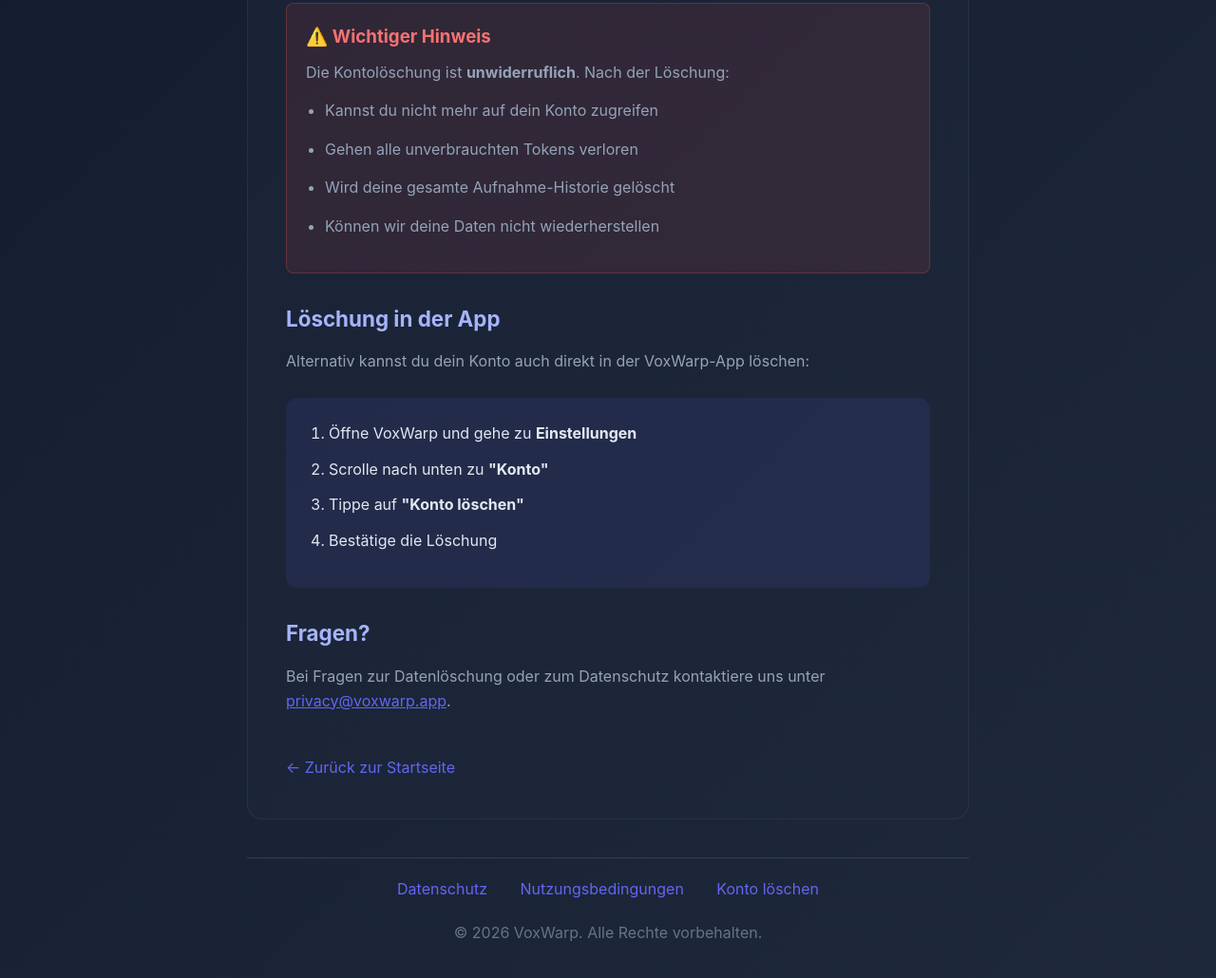
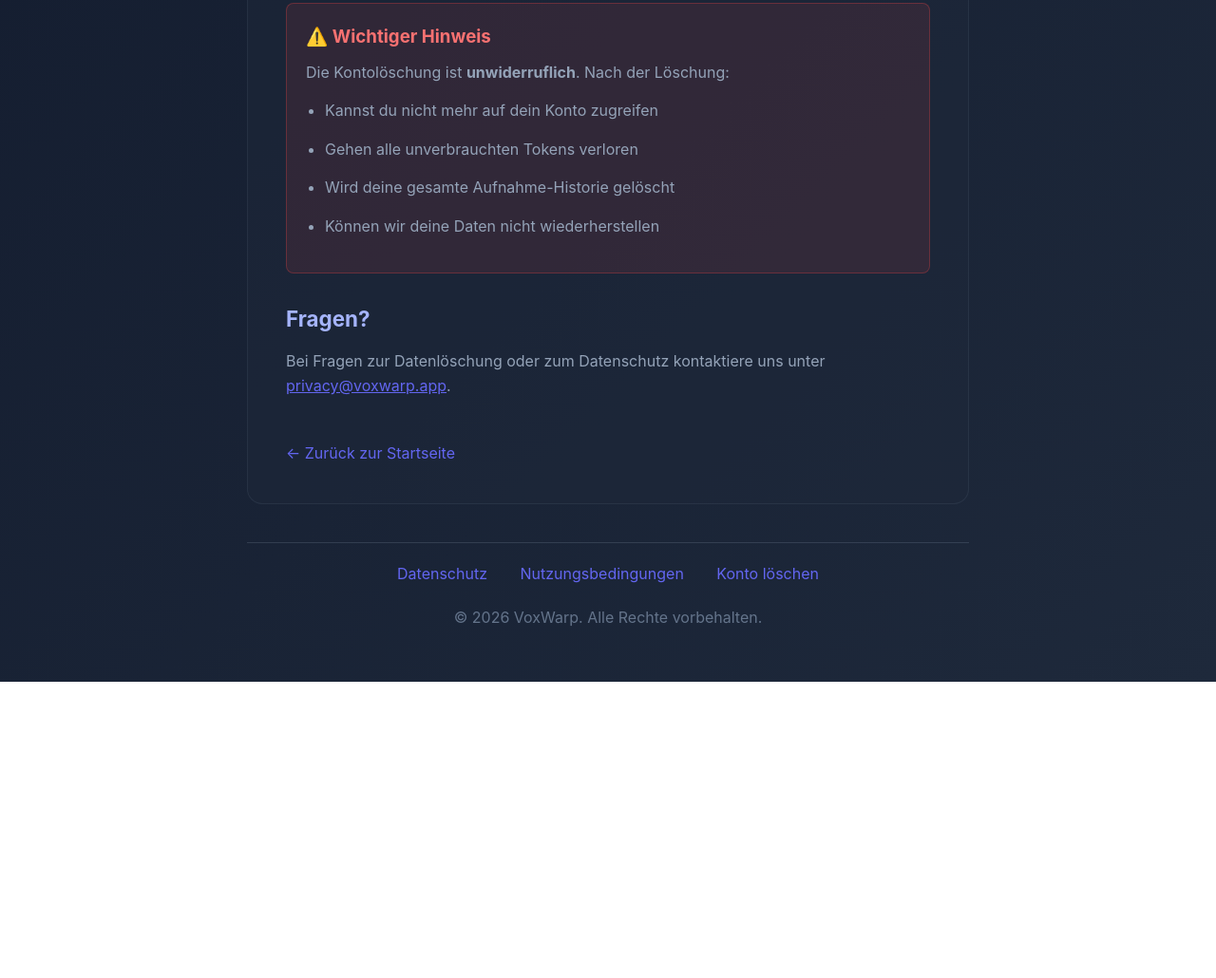
Before and after one commit to Tman1804/voxwarp-landing, a plain HTML site: page delete-account.html in a window 1280 px wide. Shown: the part 1370-2400 px from the top of the page at 95% size. After the commit the page ends 2088 px from the top, so only its background shows below. Drawn offline with Linux system fonts and the light colour scheme.

Commit message:
Remove fake in-app deletion feature

```diff
--- a/delete-account.html
+++ b/delete-account.html
@@ -240,19 +240,6 @@
                 </ul>
             </div>
 
-            <h2>Löschung in der App</h2>
-            <p>
-                Alternativ kannst du dein Konto auch direkt in der VoxWarp-App löschen:
-            </p>
-            <div class="steps">
-                <ol>
-                    <li>Öffne VoxWarp und gehe zu <strong>Einstellungen</strong></li>
-                    <li>Scrolle nach unten zu <strong>"Konto"</strong></li>
-                    <li>Tippe auf <strong>"Konto löschen"</strong></li>
-                    <li>Bestätige die Löschung</li>
-                </ol>
-            </div>
-
             <h2>Fragen?</h2>
             <p>
                 Bei Fragen zur Datenlöschung oder zum Datenschutz kontaktiere uns unter
```
